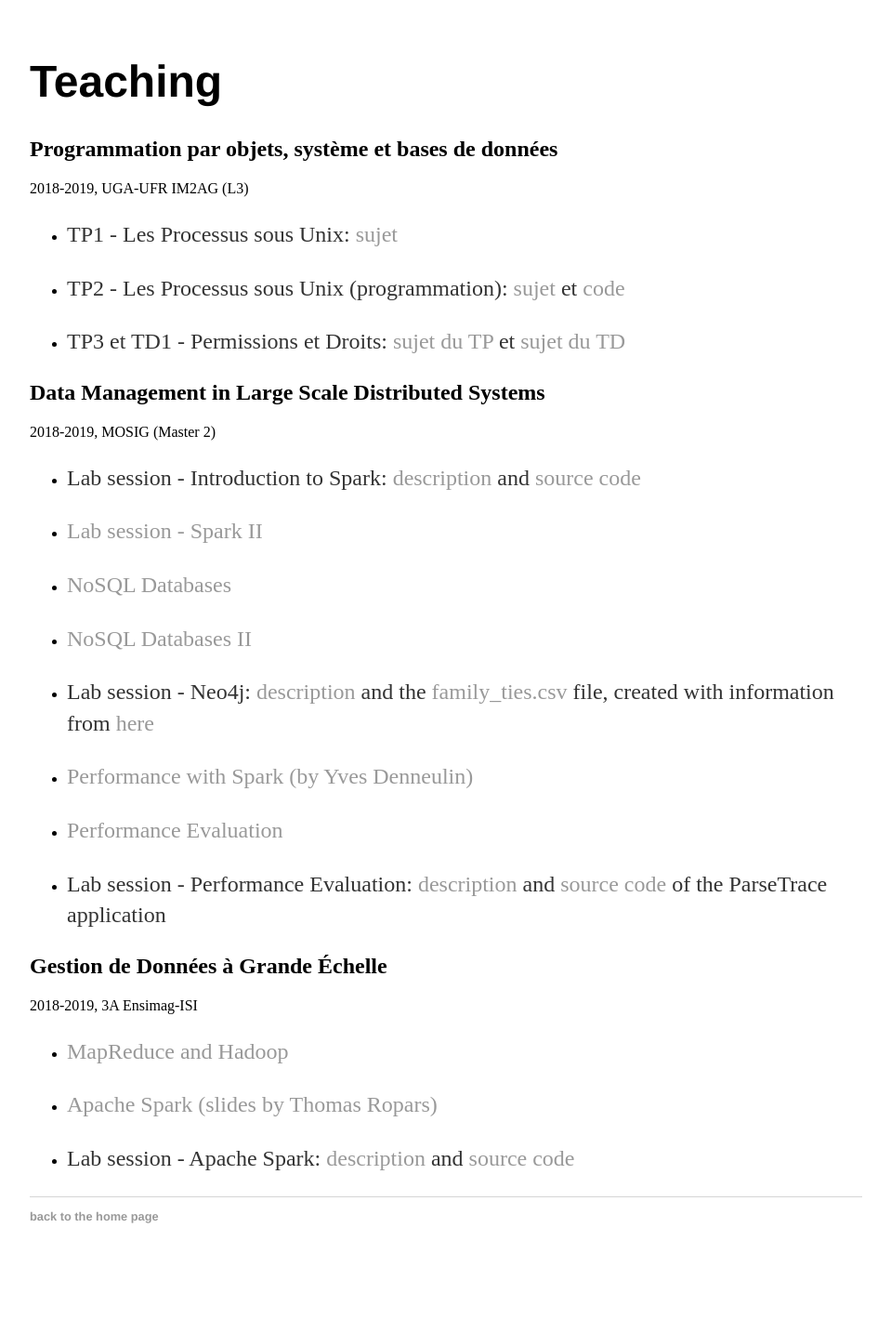
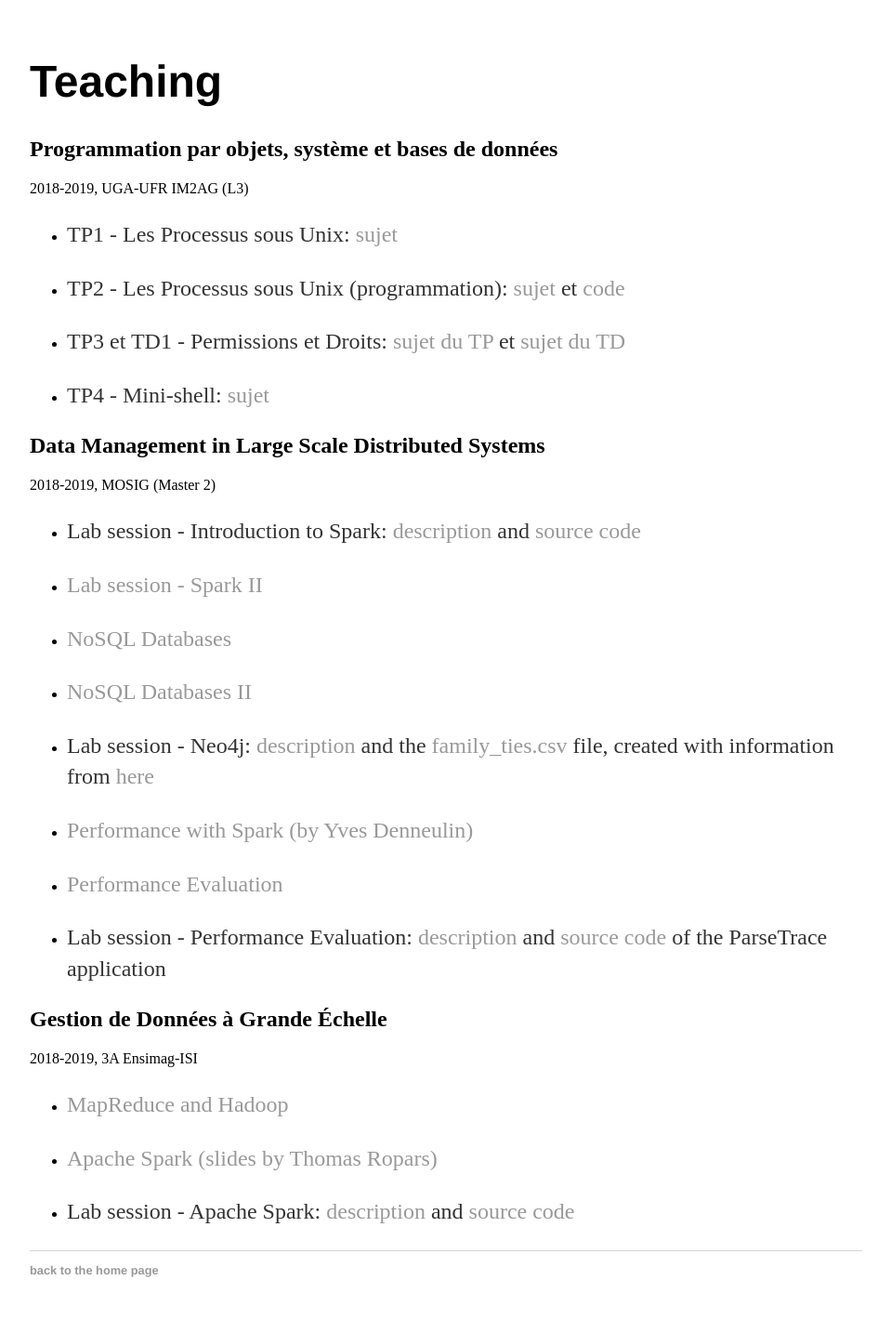
Before and after one commit to francielizanon/francielizanon, a Jekyll site: the page teaching/index.html, which Jekyll copies as it is, in a window 1280 px wide. Shown: the whole page at 93% size, without its empty margins (160-1119 px from the left). Built offline with Jekyll 4.4.1, drawn with Linux system fonts in a browser that asks for light colours; before the commit the page ends 1376 px from its top, so only the background shows below that.

Commit message:
add TP for tomorrow

```diff
--- a/teaching/index.html
+++ b/teaching/index.html
@@ -26,6 +26,9 @@
 </li>
 <li>
 <p>TP3 et TD1 - Permissions et Droits: <a href="TP/SE_UGA_TP3_Droits.pdf">sujet du TP</a> et <a href="TD/SE_UGA_TD1_Droits.pdf">sujet du TD</a></p>
+</li>
+<li>
+<p>TP4 - Mini-shell: <a href="TP/SE_UGA_TP4_MiniShell.pdf">sujet</a>
 </li>
 </ul>
 
```
Also changed, not shown: 1 other file.
